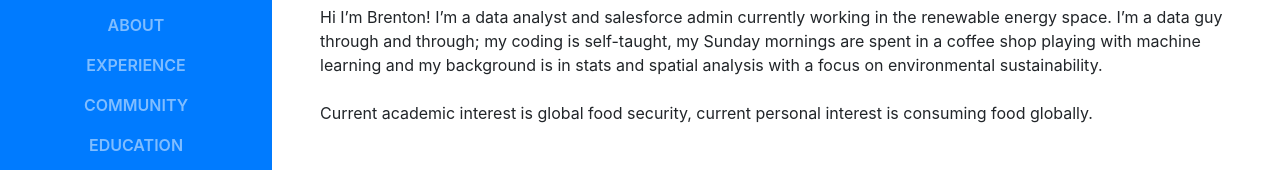
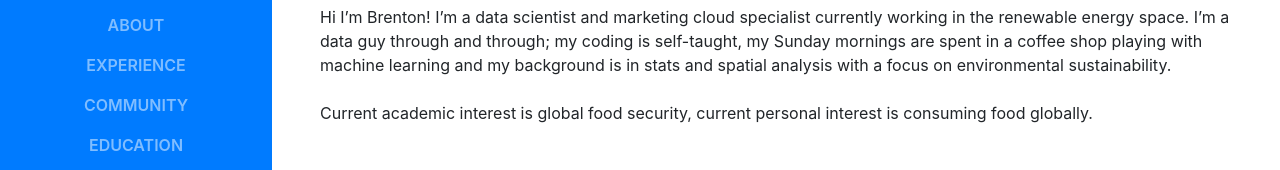
Before and after one commit to brchookolingo/brchookolingo.github.io, a website with bundled scripts: page index.html in a window 1280 px wide. Shown: the part 347-517 px from the top of the page. Built offline with nearby package versions, Linux system fonts and the light colour scheme.

Commit message:
Update index.html

```diff
--- a/index.html
+++ b/index.html
@@ -75,7 +75,7 @@
 
           </div>
           <p class="mb-5">
-            Hi I’m Brenton! I’m a data analyst and salesforce admin currently working in the renewable energy space. I’m a data guy through and through; my coding is self-taught, my Sunday mornings are spent in a coffee shop playing with machine learning and my background is in stats and spatial analysis with a focus on environmental sustainability.
+            Hi I’m Brenton! I’m a data scientist and marketing cloud specialist currently working in the renewable energy space. I’m a data guy through and through; my coding is self-taught, my Sunday mornings are spent in a coffee shop playing with machine learning and my background is in stats and spatial analysis with a focus on environmental sustainability.
 
              <br><br>
              Current academic interest is global food security, current personal interest is consuming food globally.
```
